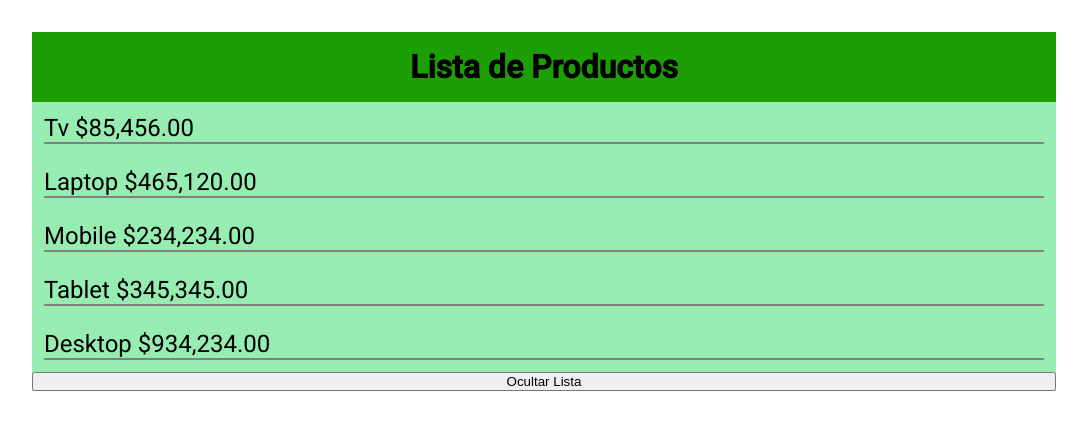
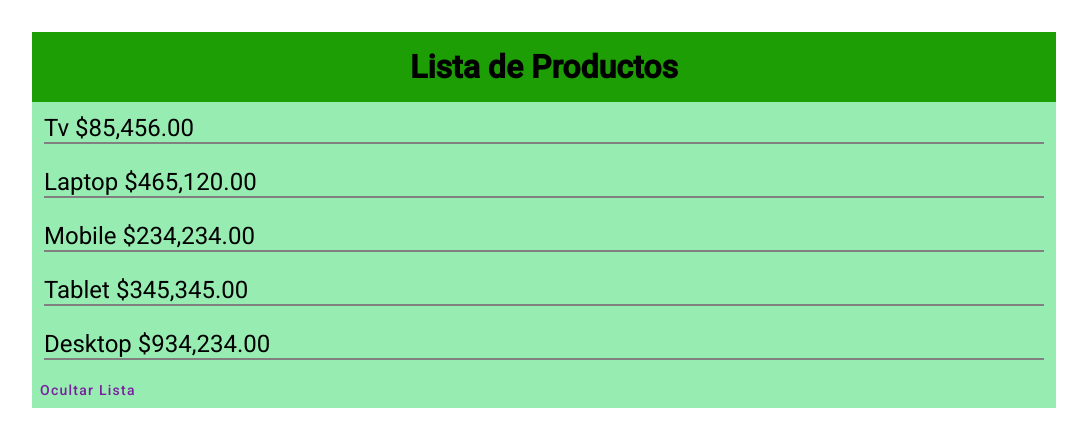
Before and after one commit to cgavernet/PracticaDeAngular, an Angular app: page / in a window 1280 px wide. Shown: the top 446 px of the page, without its empty margins (96-1183 px from the left). Built offline with nearby package versions, Linux system fonts and the light colour scheme.

Commit message:
Add material button to product-list component

```diff
--- a/src/app/app.module.ts
+++ b/src/app/app.module.ts
@@ -5,6 +5,8 @@ import { AppRoutingModule } from './app-routing.module';
 import { AppComponent } from './app.component';
 import { BrowserAnimationsModule } from '@angular/platform-browser/animations';
 import { ProductListComponent } from './product-list/product-list.component';
+
+import {MatButtonModule} from '@angular/material/button';
 
 @NgModule({
   declarations: [
@@ -14,7 +16,8 @@ import { ProductListComponent } from './product-list/product-list.component';
   imports: [
     BrowserModule,
     AppRoutingModule,
-    BrowserAnimationsModule
+    BrowserAnimationsModule,
+    MatButtonModule,
   ],
   providers: [],
   bootstrap: [AppComponent]
--- a/src/app/product-list/product-list.component.html
+++ b/src/app/product-list/product-list.component.html
@@ -9,6 +9,9 @@
                     </p>
             </ng-container>
         </ng-container>
-        <button (click)="showHideList()">{{hideShow}}</button>
+        <!-- <button (click)="showHideList()">{{hideShow}}</button> -->
+        <div class="button-row" >
+            <button mat-button color="primary" (click)="showHideList()">{{hideShow}}</button>
+        </div>
     </div>
 </div>
```
